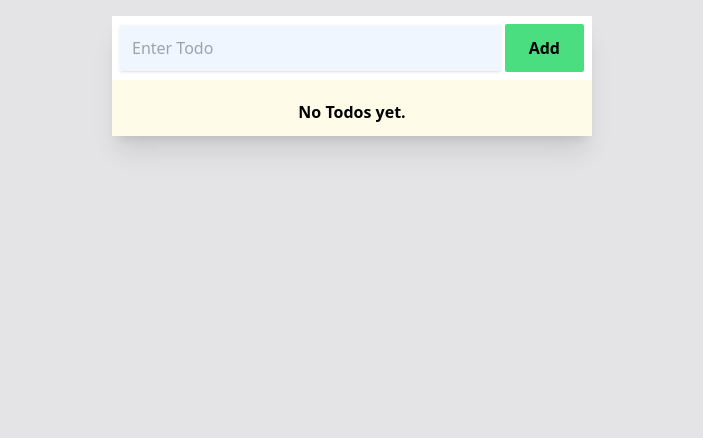
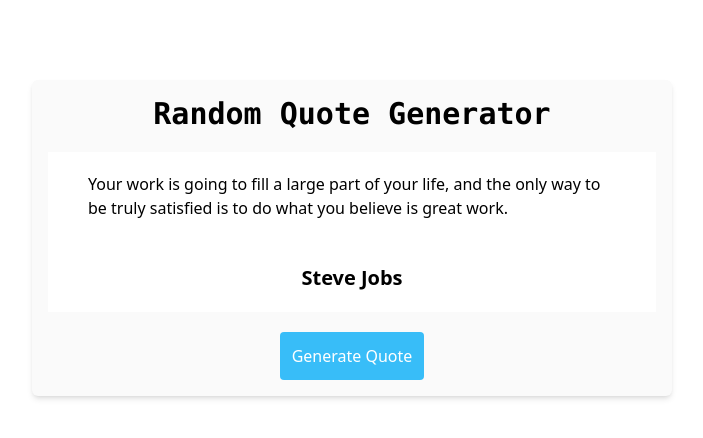
Before and after one commit to spidey2779/vue-js-basics, a Vue app: page / in a window 1280 px wide. Shown: the top 438 px of the page, without its empty margins (288-991 px from the left). Built offline with nearby package versions, Linux system fonts and the light colour scheme; the HTML template or start-up script is replaced by a standard one.

Commit message:
random quote generator

```diff
--- a/src/App.vue
+++ b/src/App.vue
@@ -1,8 +1,7 @@
 <script setup>
-import TodoList from "./components/TodoList.vue/TodoList.vue"
+import RandomQuote from './components/RandomQuotes/RandomQuote.vue'
 </script>
 
 <template>
-  <TodoList/>
-
+  <RandomQuote />
 </template>
--- /dev/null
+++ b/src/components/RandomQuotes/RandomQuote.vue
@@ -0,0 +1,24 @@
+<script setup>
+import { onMounted, reactive, ref } from 'vue'
+import { quotes } from './quotes'
+const myquotes = reactive(quotes)
+const currentQuote = ref({ author: '', quote: '' })
+const getRandomQuotes = () => {
+  const myindex = Math.floor(Math.random() * myquotes.length)
+  currentQuote.value.quote = myquotes[myindex].quote
+  currentQuote.value.author = myquotes[myindex].author
+}
+onMounted(getRandomQuotes)
+</script>
+<template>
+  <div class="w-[40rem] bg-zinc-50 my-20 mx-auto rounded-md p-4 flex flex-col items-center shadow-md ">
+    <h1 class="text-center font-bold text-3xl font-mono">Random Quote Generator</h1>
+    <div class="bg-white px-10 py-5 flex flex-col gap-3 m-5 h-[10rem] w-full">
+      <p class="normal-case h-[70%]">{{ currentQuote.quote }}</p>
+      <span class="font-bold text-xl text-center">{{ currentQuote.author }}</span>
+    </div>
+    <button @click="getRandomQuotes" class="bg-sky-400 text-white p-3 rounded w-fit">
+      Generate Quote
+    </button>
+  </div>
+</template>
--- /dev/null
+++ b/src/components/RandomQuotes/quotes.js
@@ -0,0 +1,44 @@
+export const quotes = [
+  {
+    author: 'Albert Einstein',
+    quote: 'Life is like riding a bicycle. To keep your balance you must keep moving.'
+  },
+  {
+    author: 'Isaac Newton',
+    quote: 'If I have seen further, it is by standing on the shoulders of giants.'
+  },
+  {
+    author: 'Yoda',
+    quote: 'Do, or do not. There is no try.'
+  },
+  {
+    author: 'Nelson Mandela',
+    quote:
+      'The greatest glory in living lies not in never falling, but in rising every time we fall.'
+  },
+  {
+    author: 'Walt Disney',
+    quote: 'The way to get started is to quit talking and begin doing.'
+  },
+  {
+    author: 'Steve Jobs',
+    quote:
+      'Your work is going to fill a large part of your life, and the only way to be truly satisfied is to do what you believe is great work.'
+  },
+  {
+    author: 'Maya Angelou',
+    quote: 'You will face many defeats in life, but never let yourself be defeated.'
+  },
+  {
+    author: 'Mark Twain',
+    quote: 'The secret of getting ahead is getting started.'
+  },
+  {
+    author: 'Mahatma Gandhi',
+    quote: 'Be the change that you wish to see in the world.'
+  },
+  {
+    author: 'Eleanor Roosevelt',
+    quote: 'The future belongs to those who believe in the beauty of their dreams.'
+  }
+]
--- a/src/components/TodoList.vue/TodoList.vue
+++ /dev/null
@@ -1,47 +0,0 @@
-<script setup>
-import { ref } from 'vue'
-
-const todos = ref([])
-const newTodo = ref('')
-const addTodo = () => {
-  if (newTodo.value.trim() !== '') {
-    todos.value.push(newTodo.value)
-    newTodo.value = ''
-    return
-  } else {
-    return alert('Please enter a Todo!')
-  }
-}
-const deleteTodo = (myindex) => {
-  //   console.log(myindex)
-  todos.value.splice(myindex, 1)
-}
-</script>
-<template>
-  <div class="bg-zinc-200 h-screen w-full py-1">
-    <main class="bg-yellow-50 w-[30rem] mx-auto mt-3 flex flex-col gap-2 shadow-inner shadow-xl">
-      <div class="bg-white flex items-center justify-between gap-1 p-2">
-        <input
-          type="text"
-          placeholder="Enter Todo"
-          @keypress.enter="addTodo"
-          v-model="newTodo"
-          class="bg-blue-50 w-full h-full p-3 outline-none shadow"
-        />
-        <button @click="addTodo" class="bg-green-400 px-6 py-3 rounded-sm font-semibold hover:bg-green-500 transition-all duration-500">
-          Add
-        </button>
-      </div>
-      <ul class="flex flex-col gap-2 p-3">
-        <li v-show="todos.length === 0" class="text-center font-semibold">No Todos yet.</li>
-        <li
-          v-for="(todo, index) in todos"
-          class="bg-white flex items-center justify-between px-10 font-semibold py-2 shadow-lg"
-        >
-          {{ todo }}
-          <button @click="deleteTodo(index)" class="bg-red-600 p-2 rounded-md hover:bg-red-700 transition-all duration-400">DEL</button>
-        </li>
-      </ul>
-    </main>
-  </div>
-</template>
--- a/src/components/old/CustomDirectives.vue
+++ /dev/null
@@ -1,15 +0,0 @@
-<script setup>
-const vFormat = {
-  mounted: (element, binding) => {
-    element.style.color = binding.value
-    console.log(binding.value)
-  }
-}
-const vFont = (element) => {
-   element.style.fontSize = '2rem'
-}
-</script>
-<template>
-  <div v-format="'red'">this is my div</div>
-  <div v-font>this is font div</div>
-</template>
--- a/src/components/old/DynamicRendering.vue
+++ /dev/null
@@ -1,20 +0,0 @@
-<script setup>
-import Sample from './components/Sample.vue'
-import SampleTwo from './components/SampleTwo.vue'
-import Hello from './components/Hello.vue'
-import {ref} from 'vue';
-const currentTab = ref('Sample')
-const tabs = {
-  Sample,
-  SampleTwo,
-  Hello
-}
-</script>
-
-<template>
-  <h1>this is main component</h1>
-  <button @click="currentTab = 'Sample'">first page</button>
-  <button @click="currentTab = 'SampleTwo'">second page</button>
-  <button @click="currentTab = 'Hello'">third page</button>
-  <component :is="tabs[currentTab]"/>
-</template>
```
Also changed, not shown: src/components/Sample.vue (added).
